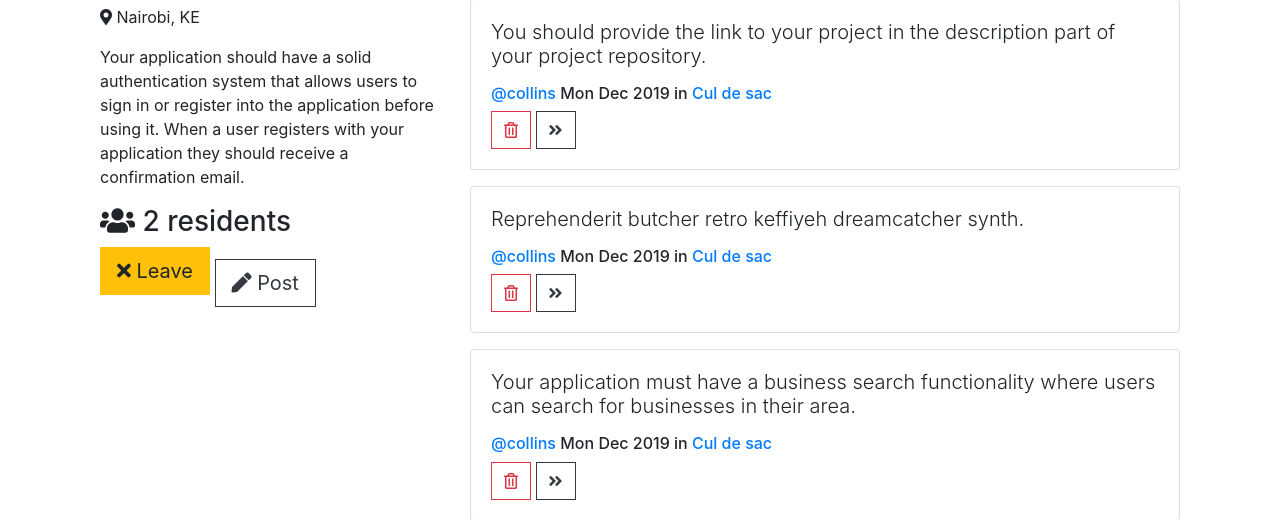
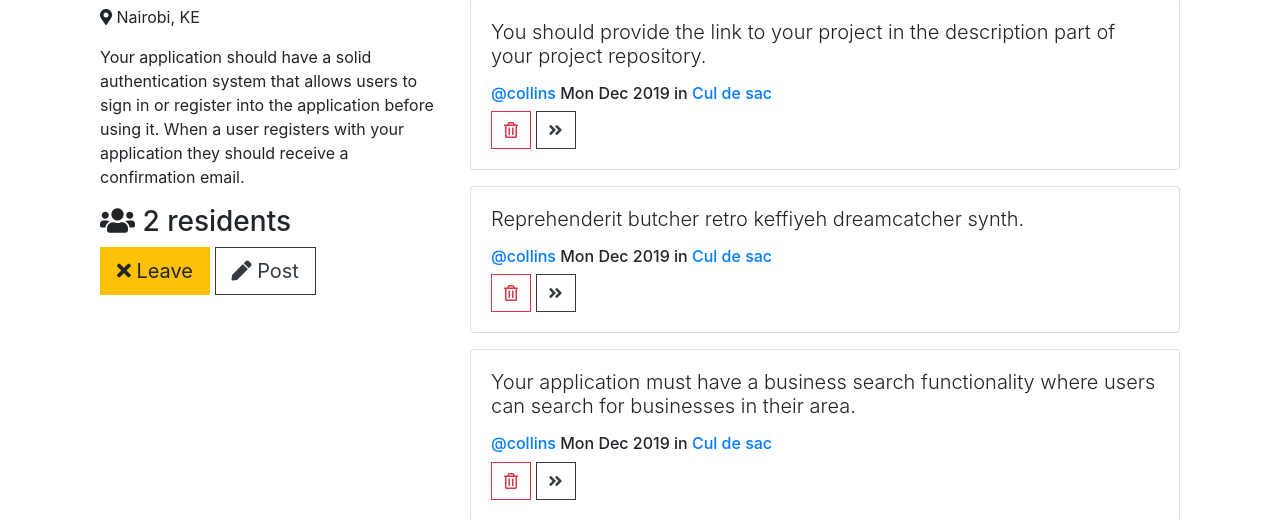
Before and after one commit to c12i/nachbarschaft, a Django app: a page that uses neighborhood/templates/neighborhood/group_detail.html in a window 1280 px wide. Shown: the part 111-631 px from the top of the page. Run offline with Django 3.2, Linux system fonts and the light colour scheme; a user stored in the database is signed in; data comes from the database, SQL or seed files in the repository; some libraries are stand-ins or nearby versions.

Commit message:
Quality of life UI/UX modifications

```diff
--- a/neighborhood/templates/neighborhood/group_detail.html
+++ b/neighborhood/templates/neighborhood/group_detail.html
@@ -15,7 +15,7 @@
 		<a href="{% url 'neighborhood:leave' slug=group.slug %}" class="btn btn-lg btn-fill btn-warning no-b mb-4">
 			<i class="fas fa-times"></i>
 			Leave</a>
-		<a href="{%url 'posts:create'%}" class="btn btn-lg btn-fill btn-outline-dark no-b">
+		<a href="{%url 'posts:create'%}" class="btn btn-lg btn-fill btn-outline-dark no-b mb-4">
 				<i class="fas fa-pen"></i>
 				Post</a>
 		{% else %}
--- a/neighborhood/templates/neighborhood/group_list.html
+++ b/neighborhood/templates/neighborhood/group_list.html
@@ -16,7 +16,7 @@
 		<p>Lorem ipsum dolor sit amet consectetur adipisicing elit. Veniam, expedita. Accusamus nam dolorum voluptates
 			aperiam inventore quas sunt fugiat dolorem?</p>
 		{% if user.is_authenticated %}
-		<a href="{% url 'neighborhood:create' %}" class="btn btn-md btn-fill btn-warning no-b"><i
+		<a href="{% url 'neighborhood:create' %}" class="btn btn-md btn-fill btn-warning no-b mb-4"><i
 				class="fas fa-plus"></i> Create
 			New Community</a>
 		{% endif %}
```
